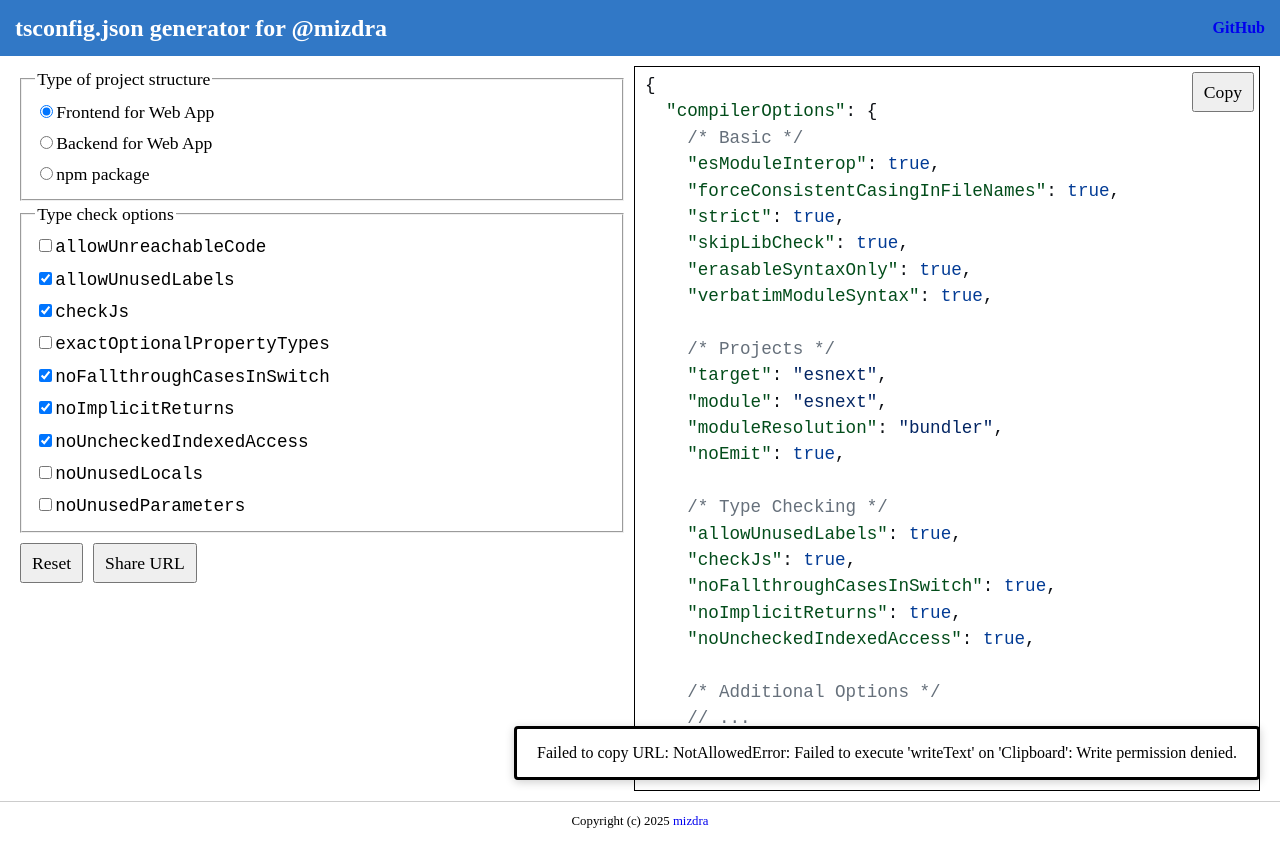
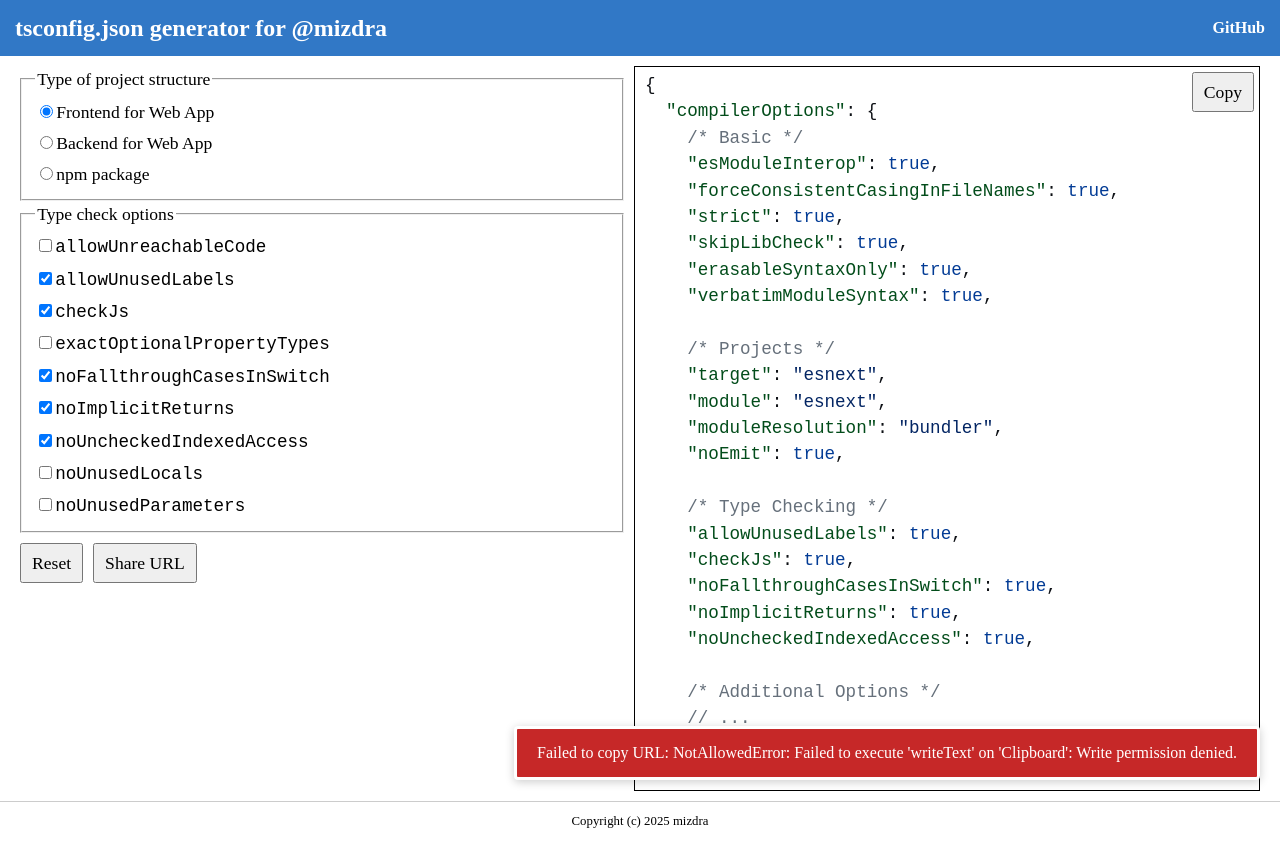
Before and after one commit to mizdra/tsconfig-generator, a React (Vite) app: page / in a window 1280 px wide. Both pictures are taken after a click on the button "Share URL". Built offline with nearby package versions, Linux system fonts and the light colour scheme.

Commit message:
improve color

```diff
--- a/src/App.module.css
+++ b/src/App.module.css
@@ -1,6 +1,6 @@
 .header {
   padding: 10px 15px;
-  background-color: #3178c6;
+  background-color: var(--color-brand);
   color: white;
   font-weight: bold;
   display: flex;
--- a/src/components/Toast.module.css
+++ b/src/components/Toast.module.css
@@ -1,3 +1,5 @@
+/* eslint-disable css/use-baseline */
+
 .toast {
   position: absolute;
   top: auto;
@@ -7,4 +9,13 @@
   padding: 12px 20px;
   border-radius: 4px;
   box-shadow: 0 2px 10px rgba(0, 0, 0, 0.2);
+
+  &.info {
+    background-color: var(--color-info);
+    color: white;
+  }
+  &.error {
+    background-color: var(--color-error);
+    color: white;
+  }
 }
--- a/src/components/Toast.tsx
+++ b/src/components/Toast.tsx
@@ -1,3 +1,4 @@
+import clsx from 'clsx';
 import { createContext, useContext, useRef, useState } from 'react';
 import styles from './Toast.module.css';
 
@@ -31,7 +32,11 @@ export function ToastProvider({ children }: ToastProviderProps) {
   return (
     <ToastContext.Provider value={value}>
       {children}
-      <div ref={tooltipRef} role={type === 'info' ? 'status' : 'alert'} popover="auto" className={styles.toast}>
+      <div
+        ref={tooltipRef}
+        role={type === 'info' ? 'status' : 'alert'}
+        popover="auto"
+        className={clsx(styles.toast, type === 'info' ? styles.info : styles.error)}>
         {tooltipText}
       </div>
     </ToastContext.Provider>
--- a/src/global.css
+++ b/src/global.css
@@ -57,6 +57,12 @@ h6 {
 
 /* User preferences */
 
+:root {
+  --color-brand: #3178c6;
+  --color-info: #3178c6;
+  --color-error: #c62828;
+}
+
 input[type='checkbox'],
 input[type='radio'] {
   margin: revert;
@@ -64,6 +70,7 @@ input[type='radio'] {
 
 a {
   text-decoration: none;
+  color: inherit;
   &:visited {
     color: inherit;
   }
```
